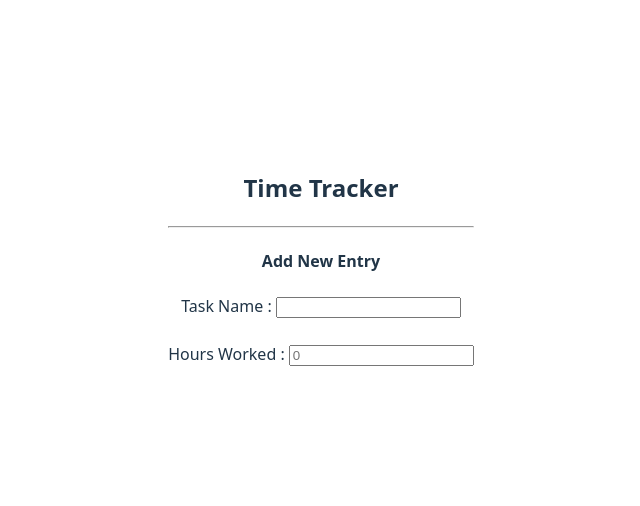
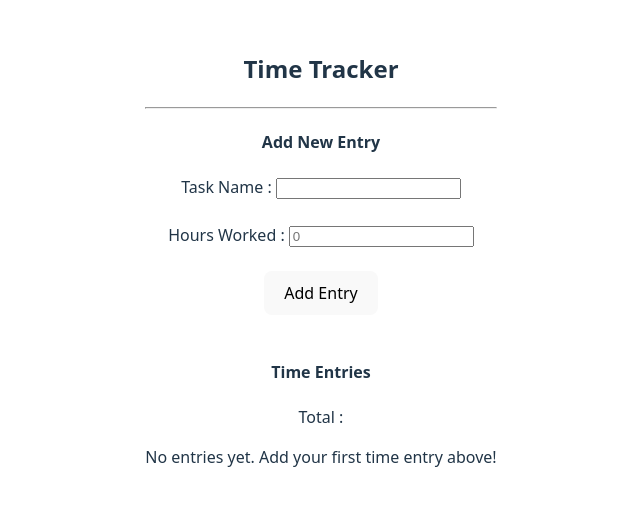
Before and after one commit to MlondiMchunu/time-tracker, a React (Vite) app in the folder time-tracker/: page / in a window 1280 px wide. Shown: the part 142-648 px from the top of the page, without its empty margins (319-959 px from the left). Built offline with nearby package versions, Linux system fonts and the light colour scheme.

Commit message:
create time entries display section

```diff
--- a/time-tracker/src/App.tsx
+++ b/time-tracker/src/App.tsx
@@ -20,15 +20,49 @@ function App() {
 
       <div>
         <h4>Add New Entry</h4>
-        <form onSubmit={handleSubmit}></form>
+        <form onSubmit={handleSubmit}>
+          <div>
+            <label htmlFor='taskName'>Task Name : </label>
+            <input type="text" id="taskName" value={taskName} onChange={(e) => setTaskName(e.target.value)} required></input>
+          </div>
+          <br></br>
+          <div>
+            <label htmlFor='hoursWorked'>Hours Worked : </label>
+            <input type='number' id='hoursWorked' value={hoursWorked || ''} onChange={(e) => setHoursWorked(Number(e.target.value))} min="0" step="0.25" placeholder="0" required></input>
+          </div>
+          <div><br></br>
+            <button type="submit" className=''>Add Entry</button>
+          </div>
+        </form>
+      </div>
+      <br></br>
+      <div>
         <div>
-          <label htmlFor='taskName'>Task Name : </label>
-          <input type="text" id="taskName" value={taskName} onChange={(e)=>setTaskName(e.target.value)} required></input>
+          <h4>
+            Time Entries
+          </h4>
         </div>
-        <br></br>
         <div>
-          <label htmlFor='hoursWorked'>Hours Worked : </label>
-          <input type='number' id='hoursWorked' value={hoursWorked || ''} onChange={(e)=>setHoursWorked(Number(e.target.value))} min="0" step="0.25" placeholder="0" required></input>
+          <label>Total : { }</label>
+        </div>
+        <div>
+          {entries.length===0 ? (
+            <p>No entries yet. Add your first time entry above!</p>
+          ):(
+            <ul>
+              {entries.map((entry)=>(
+                <li key={entry.id}>
+                  <div>
+                    <h6>
+                      {entry.taskName}
+                    </h6>
+                    <p>{entry.hoursWorked} hours</p>
+                  </div>
+                  <button></button>
+                </li>
+              ))}
+            </ul>
+          )}
         </div>
       </div>
     </>
```
